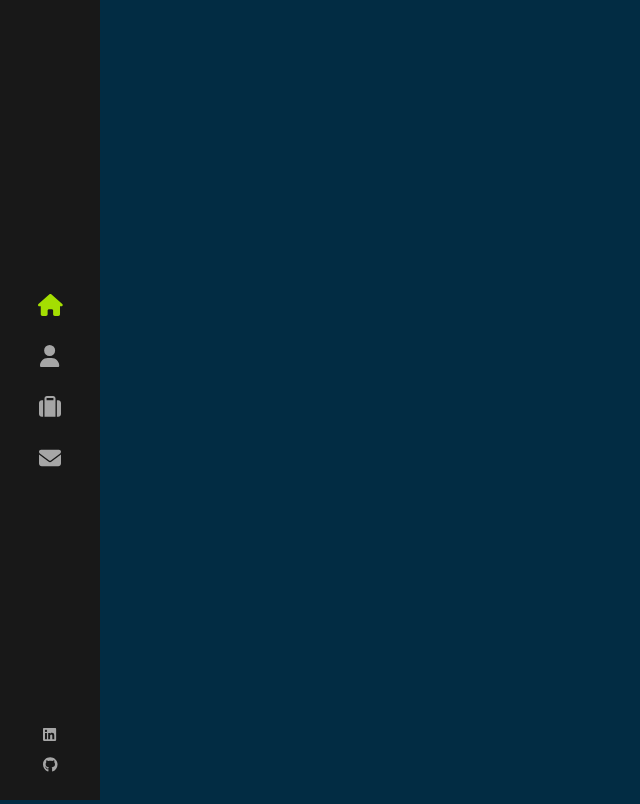
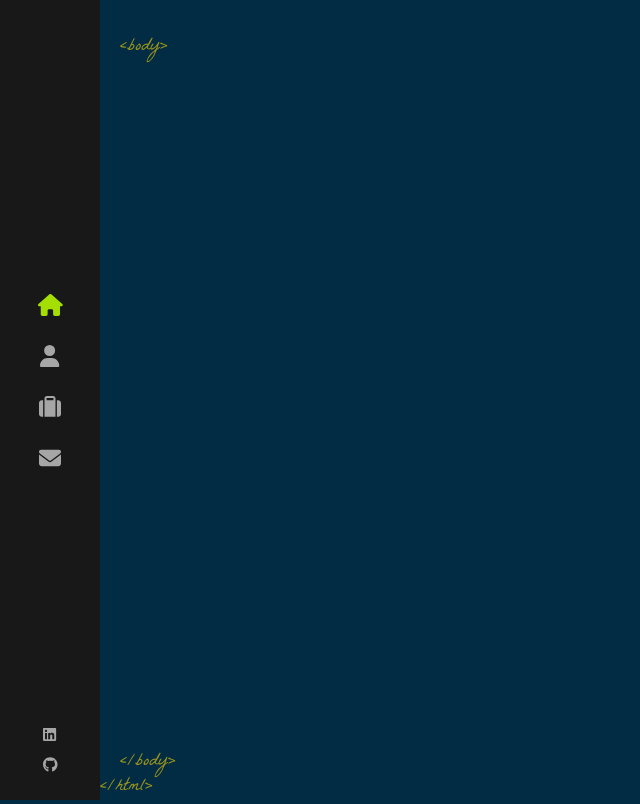
Before and after one commit to JoyUmoekpo/joyumoekpo.github.io, a React (Create React App) app in the folder portfolio/: page / in a window 1280 px wide. Shown: the whole page, without its empty margins (0-640 px from the left). Built offline with nearby package versions, Linux system fonts and the light colour scheme.

Commit message:
Added formatting for portfolio layout

```diff
--- a/portfolio/src/componenets/Layout/index.js
+++ b/portfolio/src/componenets/Layout/index.js
@@ -1,10 +1,23 @@
-import Sidebar from '../Sidebar';
-import './index.scss';
+import { Outlet } from 'react-router-dom'
+import Sidebar from '../Sidebar/'
+import './index.scss'
 
 const Layout = () => {
-    return <>
-    <Sidebar />
-    </>
+  return (
+    <div className="App">
+      <Sidebar />
+      <div className="page">
+        <span className="tags top-tags">&lt;body&gt;</span>
+
+        <Outlet />
+        <span className="tags bottom-tags">
+          &lt;/body&gt;
+          <br />
+          <span className="bottom-tag-html">&lt;/html&gt;</span>
+        </span>
+      </div>
+    </div>
+  )
 }
 
 export default Layout
--- a/portfolio/src/componenets/Layout/index.scss
+++ b/portfolio/src/componenets/Layout/index.scss
@@ -0,0 +1,24 @@
+.page {
+    width: 100%;
+    height: 100%;
+    position: absolute;
+    }
+
+.top-tags {
+    bottom: auto;
+    top: 35px;
+    }
+
+.tags {
+    color: #ffd700;
+    opacity: 0.6;
+    position: absolute;
+    bottom: 0;
+    left: 120px;
+    font-size: 18px;
+    font-family: 'La Belle Aurore', cursive;
+    }
+
+.bottom-tag-html {
+    margin-left: -20px;
+}
```
